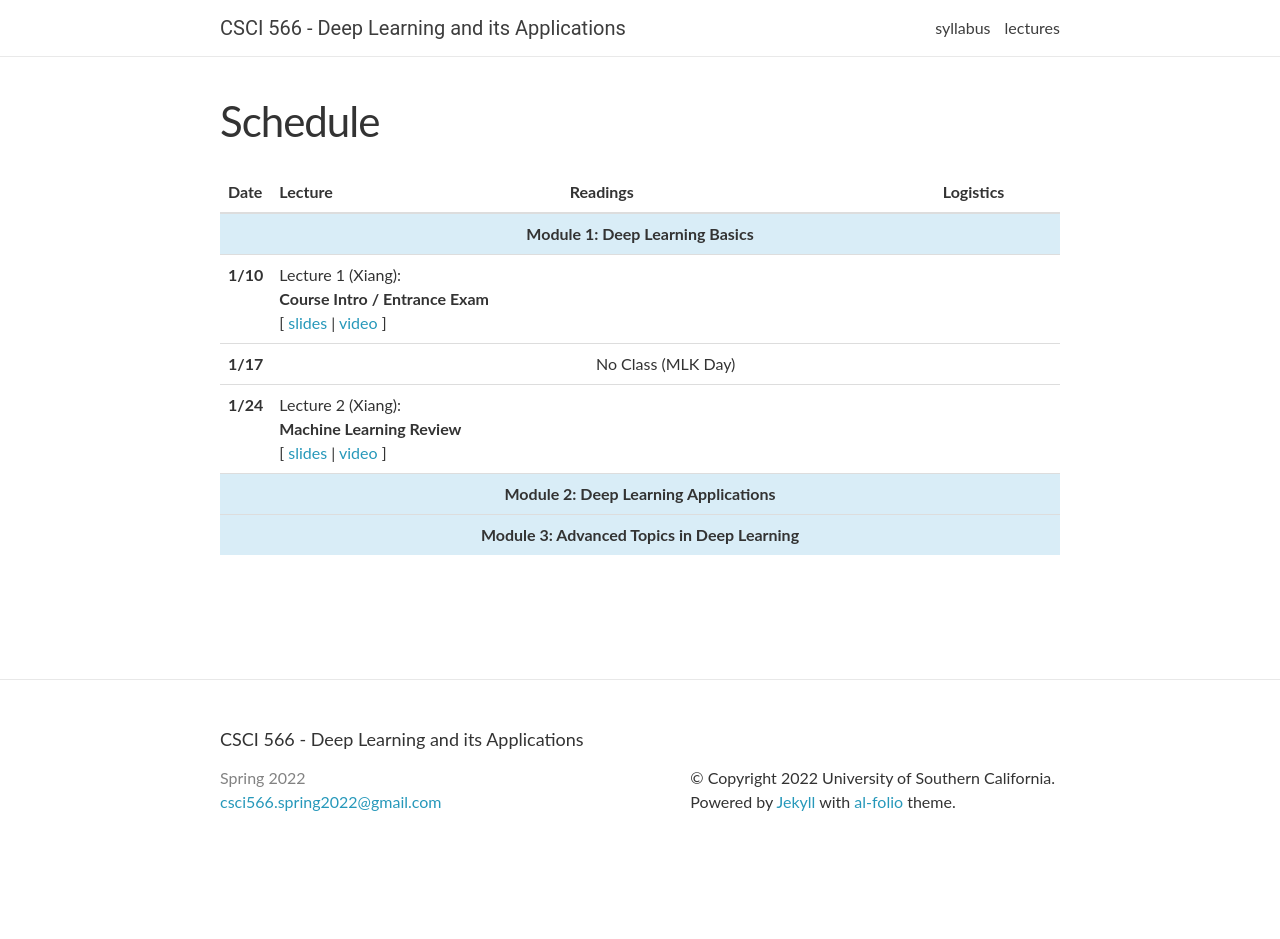
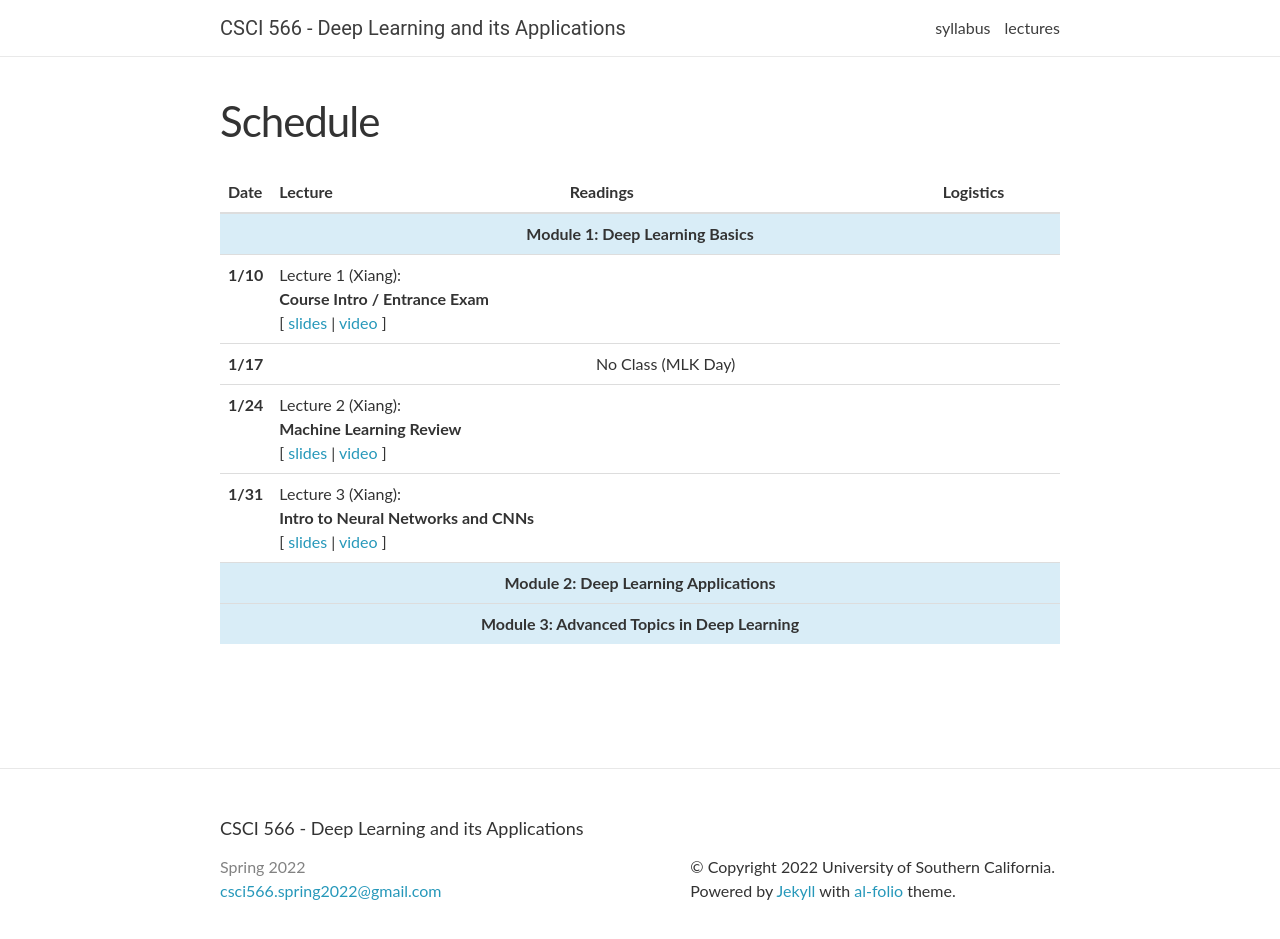
Before and after one commit to ndennler/csci566-spring2022.github.io, a Jekyll site: the page built from _pages/lectures.md, in a window 1280 px wide and 964 px high. Shown: the top 939 px of the window. Built offline with Jekyll 4.4.1, drawn with Linux system fonts in a browser that asks for light colours; nearby versions of some CDN libraries; comment, search, counter and statistics services are not loaded.

Commit message:
Add 1/31 lecture

```diff
--- a/_data/lectures.yml
+++ b/_data/lectures.yml
@@ -19,6 +19,14 @@
   video: "https://drive.google.com/file/d/19POVCwRt_l1-HytTQ21iGb399mSg307V/view?usp=sharing"
   logistics:
 
+- date: 1/31
+  lecturer: Xiang
+  title: >
+    <strong>Intro to Neural Networks and CNNs</strong>
+  slides: "https://drive.google.com/file/d/1gk0gXYkpg7vk_xl1k8AkYgqBBaoeWCuR/view?usp=sharing"
+  video: "https://drive.google.com/file/d/1TdPyfL-KsfFlfh7Iy45OhJMVRJUMkQx_/view?usp=sharing"
+  logistics:
+
 - title: "Module 2: Deep Learning Applications"
 
 - title: "Module 3: Advanced Topics in Deep Learning"
```
